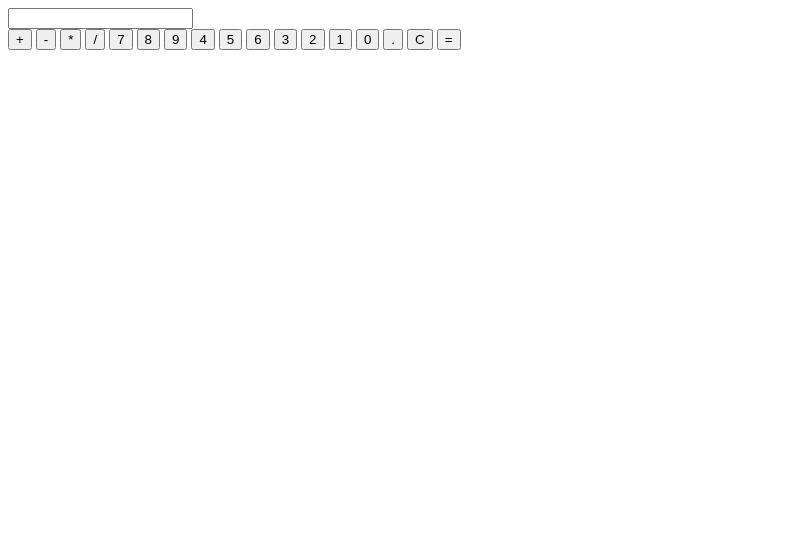
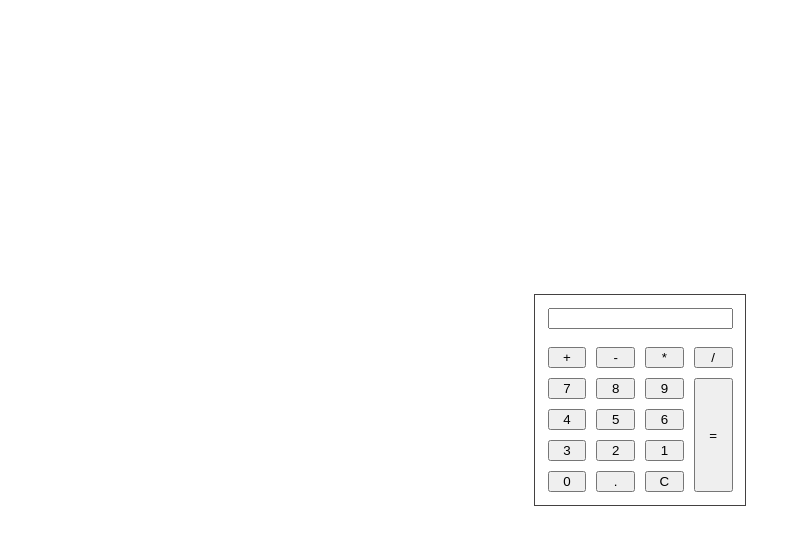
Before and after one commit to HusnaiinASLAM/Calculator, a plain HTML site: page index.html in a window 1280 px wide. Shown: the whole page, without its empty margins (0-801 px from the left). Drawn offline with Linux system fonts and the light colour scheme.

Commit message:
Add basic CSS and basic layout is ready

```diff
--- /dev/null
+++ b/calulator.css
@@ -0,0 +1,30 @@
+body {
+  height: 100vh;
+  margin: 0;
+  padding: 0;
+  box-sizing: border-box;
+}
+.calculator {
+  display: flex;
+  flex-direction: column;
+  height: 100%;
+  justify-content: center;
+  align-items: center;
+}
+.container {
+  border: solid rgb(67, 65, 65) 1px;
+  padding: 1%;
+}
+.body {
+  display: grid;
+  grid-template-columns: repeat(4, 1fr);
+  grid-template-rows: repeat(5, 1fr);
+  gap: 10px;
+}
+.equal {
+  grid-column: 4/5;
+  grid-row: 2/6;
+}
+.input {
+  margin-bottom: 18px;
+}
--- a/index.html
+++ b/index.html
@@ -3,10 +3,12 @@
   <head>
     <meta charset="UTF-8" />
     <meta name="viewport" content="width=device-width, initial-scale=1.0" />
+    <link rel="stylesheet" href="calulator.css" />
     <title>Calculaor</title>
   </head>
   <body>
     <div class="calculator">
+      <div class="container">
         <input type="text" class="input" />
 
         <div class="body">
@@ -29,5 +31,6 @@
           <button class="equal">=</button>
         </div>
       </div>
+    </div>
   </body>
 </html>
```
Lines whose indentation alone changed are shown as unchanged.
